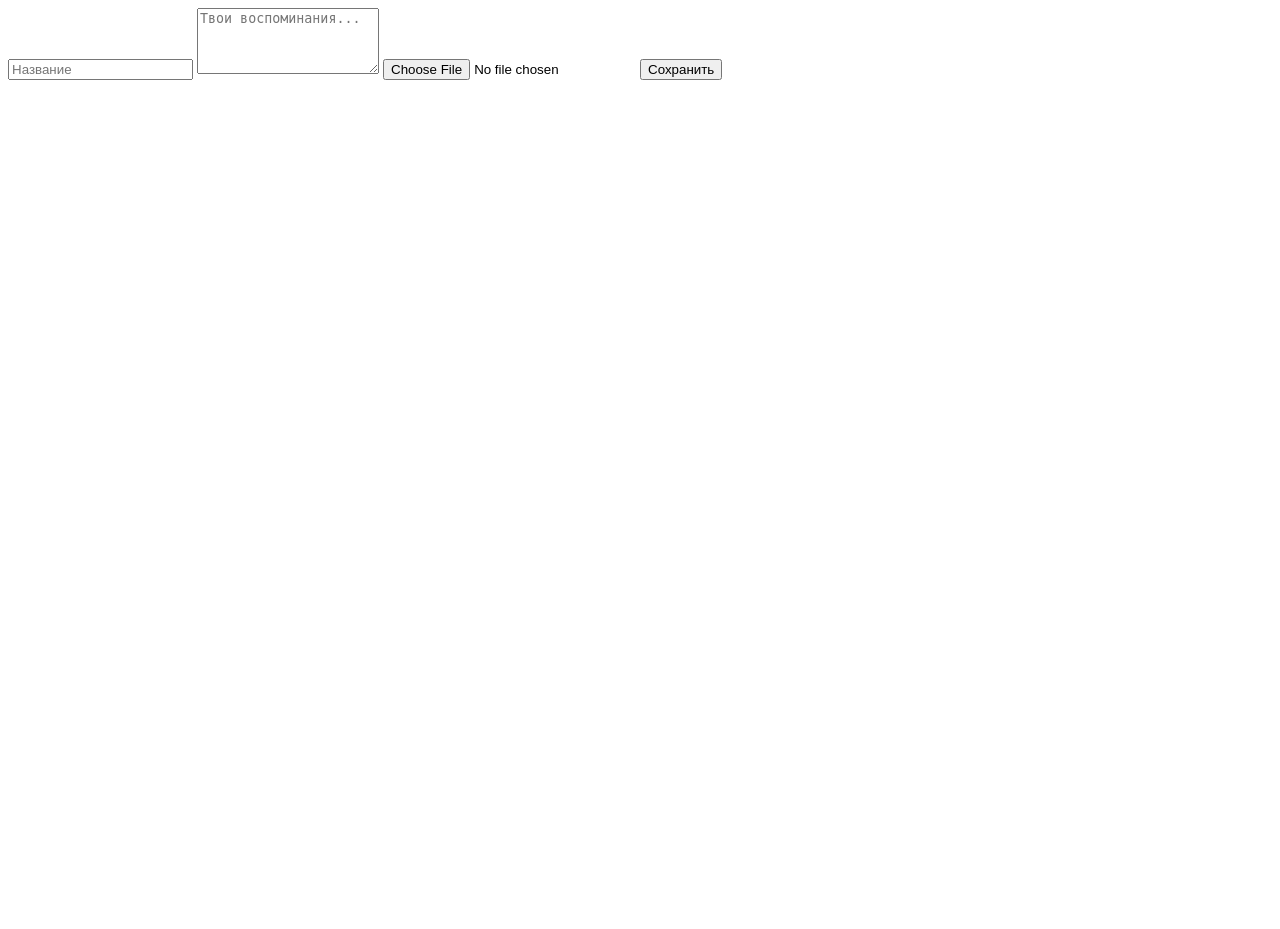
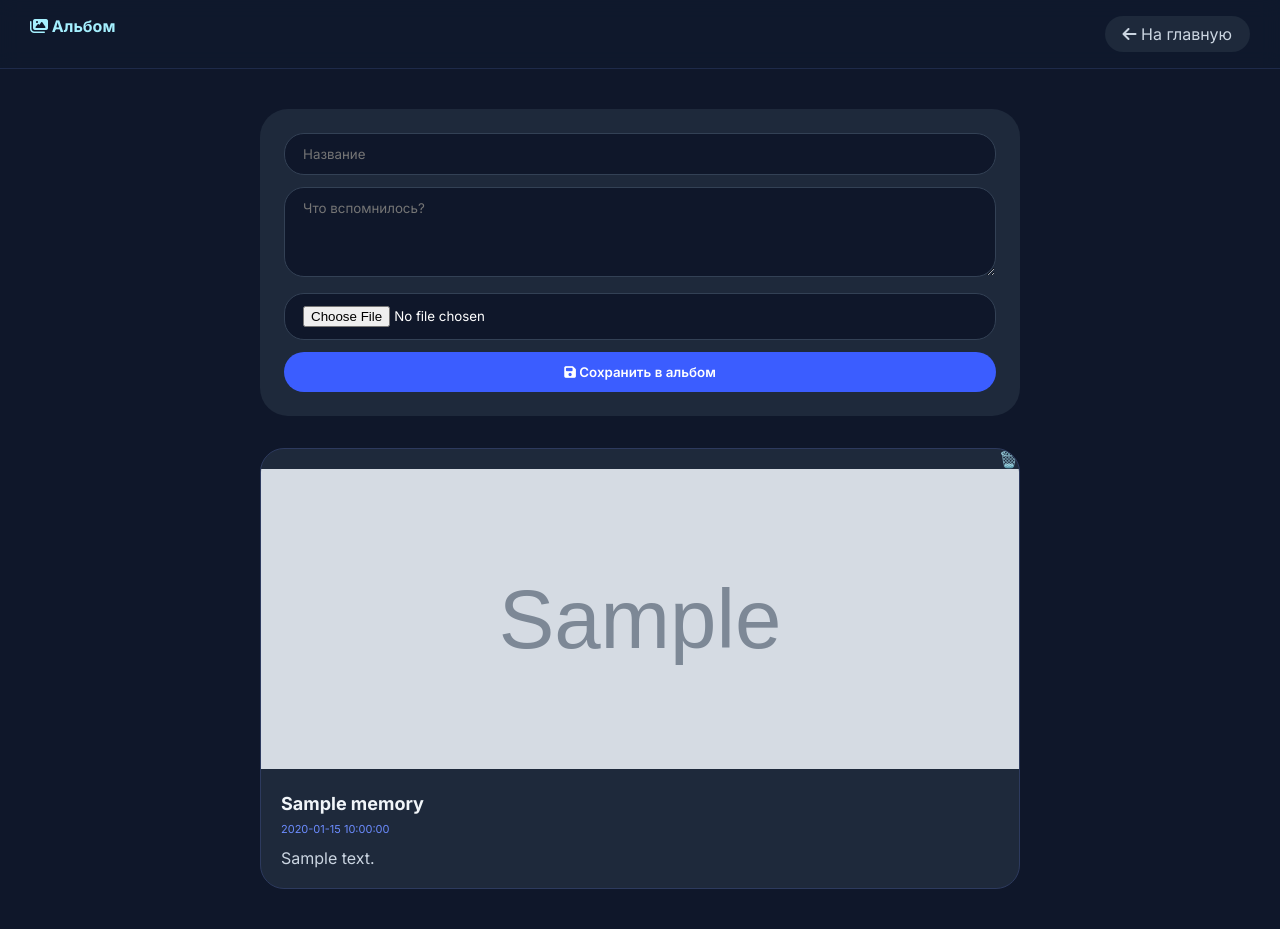
Before and after one commit to artemaas76/praktica_sait, a Flask app: page /memories in a window 1280 px wide. Before the commit the page ends 80 px from the top, so only its background shows below. Run offline with Flask 3, Linux system fonts and the light colour scheme; a user stored in the database is signed in; tables that the repository leaves empty hold one stand-in row (values such as "Sample post"); grey boxes marked "Sample" are stand-in pictures.

Commit message:
Update memories.html

```diff
--- a/templates/memories.html
+++ b/templates/memories.html
@@ -1,6 +1,55 @@
-<form method="POST" action="/add_memory" enctype="multipart/form-data">
-    <input type="text" name="title" placeholder="Название" required>
-    <textarea name="content" rows="4" placeholder="Твои воспоминания..."></textarea>
-    <input type="file" name="image" accept="image/*">
-    <button type="submit">Сохранить</button>
-</form>
+<!DOCTYPE html>
+<html lang="ru">
+<head>
+    <meta charset="UTF-8">
+    <title>Фотоальбом</title>
+    <link href="https://fonts.googleapis.com/css2?family=Inter:opsz,wght@14..32,300;14..32,400;14..32,500;14..32,600;14..32,700&display=swap" rel="stylesheet">
+    <link rel="stylesheet" href="https://cdnjs.cloudflare.com/ajax/libs/font-awesome/6.4.0/css/all.min.css">
+    <style>
+        * { margin: 0; padding: 0; box-sizing: border-box; font-family: 'Inter', sans-serif; }
+        body { background: #0F172A; }
+        .top-bar { background: rgba(15,25,45,0.8); backdrop-filter: blur(10px); padding: 16px 30px; display: flex; justify-content: space-between; border-bottom: 1px solid #1E2A4A; }
+        .logo { color: #A5F0FF; font-weight: 700; }
+        .back-btn { color: #CBD5E1; text-decoration: none; background: #1E293B; padding: 8px 18px; border-radius: 40px; }
+        .container { max-width: 800px; margin: 40px auto; padding: 0 20px; }
+        .form-card { background: #1E293B; border-radius: 28px; padding: 24px; margin-bottom: 32px; }
+        .form-card input, .form-card textarea { width: 100%; background: #0F172A; border: 1px solid #334155; border-radius: 20px; padding: 12px 18px; margin-bottom: 12px; color: white; }
+        .form-card button { background: #3B5DFF; border: none; border-radius: 40px; padding: 12px; width: 100%; color: white; font-weight: 600; cursor: pointer; }
+        .memory-card { background: #1E293B; border-radius: 24px; margin-bottom: 24px; overflow: hidden; border: 1px solid #2D3A5E; }
+        .memory-card img { width: 100%; max-height: 300px; object-fit: cover; }
+        .memory-content { padding: 20px; }
+        .memory-title { font-weight: 700; color: #F1F5F9; font-size: 18px; margin-bottom: 8px; }
+        .memory-date { font-size: 11px; color: #6C8CFF; margin-bottom: 12px; }
+        .delete-link { color: #F87171; text-decoration: none; float: right; }
+    </style>
+</head>
+<body>
+    <div class="top-bar">
+        <div class="logo"><i class="fas fa-images"></i> Альбом</div>
+        <a href="/" class="back-btn"><i class="fas fa-arrow-left"></i> На главную</a>
+    </div>
+    <div class="container">
+        <div class="form-card">
+            <form method="POST" action="/add_memory" enctype="multipart/form-data">
+                <input type="text" name="title" placeholder="Название" required>
+                <textarea rows="4" name="content" placeholder="Что вспомнилось?"></textarea>
+                <input type="file" name="image" accept="image/*">
+                <button type="submit"><i class="fas fa-save"></i> Сохранить в альбом</button>
+            </form>
+        </div>
+        {% for memory in memories %}
+        <div class="memory-card">
+            <a href="/delete_memory/{{ memory[0] }}" class="delete-link" onclick="return confirm('Удалить воспоминание?')">🗑️</a>
+            {% if memory[4] %}<img src="/static/uploads/{{ memory[4] }}">{% endif %}
+            <div class="memory-content">
+                <div class="memory-title">{{ memory[2] }}</div>
+                <div class="memory-date">{{ memory[5] }}</div>
+                <div style="color:#CBD5E1;">{{ memory[3] }}</div>
+            </div>
+        </div>
+        {% else %}
+        <div style="text-align:center; color:#64748B; padding:40px;">Нет воспоминаний, загрузи первое фото 📸</div>
+        {% endfor %}
+    </div>
+</body>
+</html>
```
